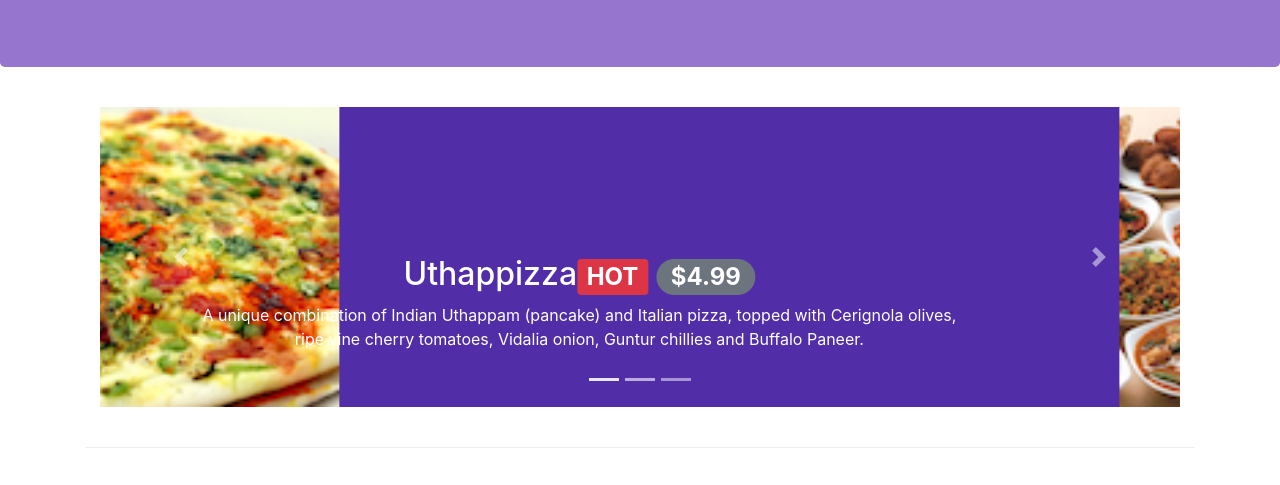
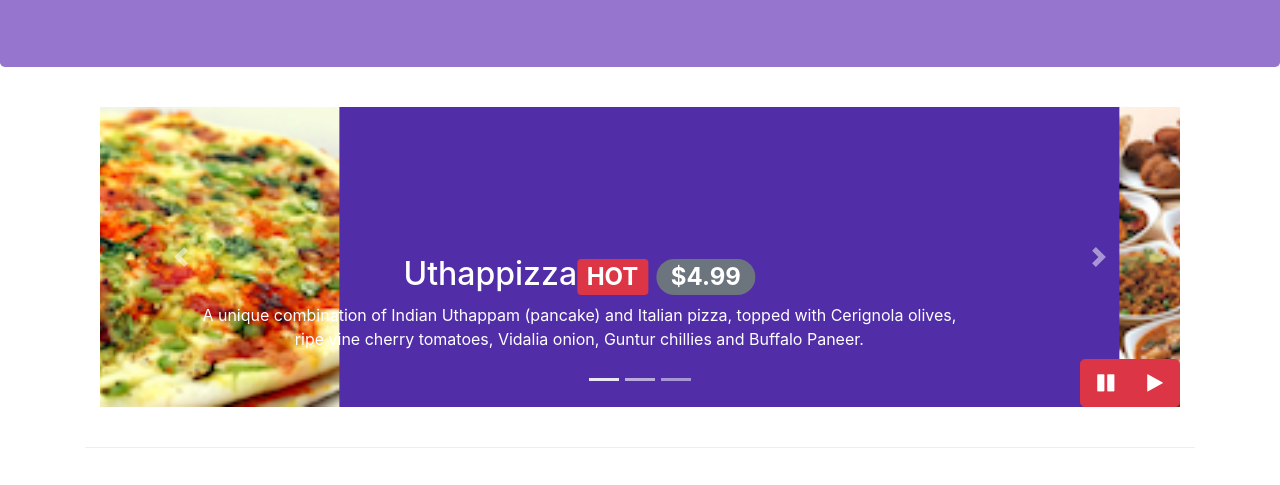
Before and after one commit to EXHAANRAJA/conFusion, a website: page index.html in a window 1280 px wide. Shown: the part 267-752 px from the top of the page. Drawn offline with nearby package versions, Linux system fonts and the light colour scheme; files whose address does not match are found by name.

Commit message:
Bootstrap JQuery

```diff
--- a/css/style.css
+++ b/css/style.css
@@ -67,3 +67,8 @@ card-header {
     left: 0;
     min-height: 300px;
 }
+#carouselButton{
+    right: 0;
+    position: absolute;
+    bottom: 0px;
+}
--- a/index.html
+++ b/index.html
@@ -157,7 +157,14 @@
                         <a class="carousel-control-next" href="#mycarousal" role="button" data-slide="next">
                             <span class="carousel-control-next-icon"></span>
                         </a>
-
+                        <div class="btn-group" id="carouselButton">
+                            <button class="btn btn-danger btn-lg" id="carousel-pause">
+                                <span class="fa fa-pause"></span>
+                            </button>
+                            <button class="btn btn-danger btn-lg" id="carousel-play">
+                                <span class="fa fa-play"></span>
+                            </button>
+                        </div>
                     </div>
                 </div>
             </div>
@@ -353,6 +360,18 @@
         <script src="node_modules/jquery/dist/jquery.slim.min.js"></script>
         <script src="node_modules/popper.js/dist/umd/popper.min.js"></script>
         <script src="node_modules/bootstrap/dist/js/bootstrap.min.js"></script>
+
+        <script>
+            $(document).ready(function(){
+                $("#mycarousal").carousel( { interval: 2000 } );
+                $("#carousel-pause").click(function(){
+                    $("#mycarousal").carousel('pause');
+                });
+                $("#carousel-play").click(function(){
+                    $("#mycarousal").carousel('cycle');
+                });
+            });
+        </script>
+
 </body>
-
 </html>
```
